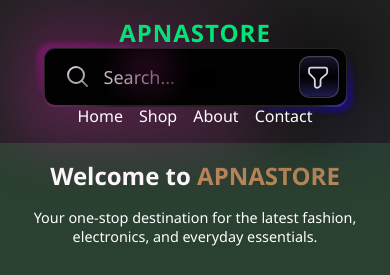
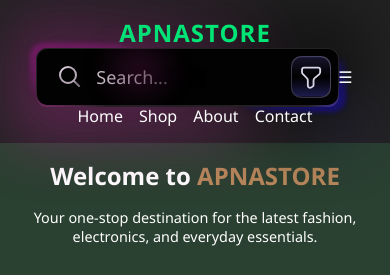
Before and after one commit to pavan26082003/APNA_STORE, a plain HTML site: page index.html in a window 390 px wide. Shown: the top 275 px of the page. Drawn offline with Linux system fonts and the light colour scheme; no server answers.

Commit message:
Update index.html

```diff
--- a/index.html
+++ b/index.html
@@ -8,9 +8,11 @@
   </head>
   <body>
     <!-- Navigation -->
+
     <nav>
         <div class="logo">APNASTORE</div>
         <!-- From Uiverse.io by Lakshay-art -->
+
           <div id="poda">
             <div class="glow"></div>
             <div class="darkBorderBg"></div>
@@ -79,7 +81,11 @@
             </div>
           </div>
 
-      <ul class="nav-links">
+            <!-- Hamburger Icon -->
+            <div class="menu-toggle" id="menu-toggle">&#9776;</div>
+
+
+                <ul class="nav-links" id="nav-links">
                   <li><a href="#home">Home</a></li>
                   <li><a href="#shope">Shop</a></li>
                   <li><a href="#about">About</a></li>
```
Lines whose indentation alone changed are shown as unchanged.
